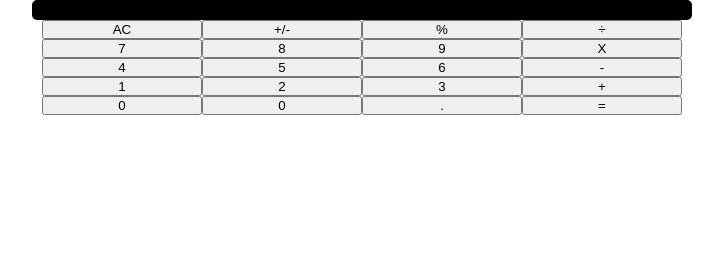
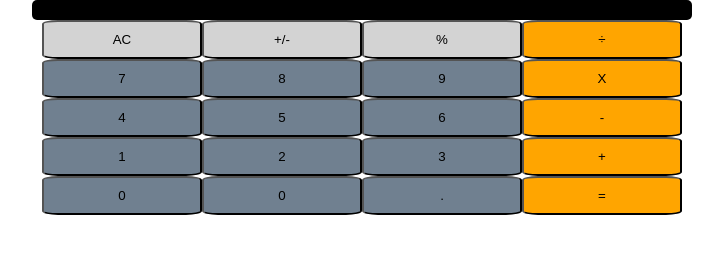
Before and after one commit to hollyashall/Calculator-Project, a plain HTML site: page index.html in a window 1280 px wide. Shown: the whole page, without its empty margins (278-1001 px from the left). Drawn offline with Linux system fonts and the light colour scheme.

Commit message:
addding button formatting

```diff
--- a/_display.scss
+++ b/_display.scss
@@ -1,6 +1,6 @@
 
 .display{
-  height: 40%;
+  height: 50px;
   width: 90%;
   background-color: black;
   border: none;
--- a/_keys.scss
+++ b/_keys.scss
@@ -4,6 +4,29 @@
   display: grid;
   grid-template-rows: repeat(5, 1fr);
   grid-template-columns: repeat(4, 1fr);
+  margin: auto;
+
+}
+
+.button{
+  height: 100%;
+  width: 100%;
+  padding: 10px;
+  gap: 20px;
+  border-radius: 10%;
+  text-align: center;
+    display: flex;
+    justify-content: center;
+    align-items: center;
+   background-color: slategray;
+
+}
+.button--firstRow{
+  background-color: lightgrey;
+}
+
+.button--finalColumnOrange{
+background-color: orange;
 }
 
 @media screen and (min-width: 768px) {
--- a/index.html
+++ b/index.html
@@ -14,31 +14,31 @@
 
     <main class="keys">
       <!-- //this is my first row -->
-      <button class="keys_mathSymbol--row1">AC</button>
-      <button class="keys_mathSymbol--row1">+/-</button>
-      <button class="keys_mathSymbol--row1">%</button>
-      <button class="keys_mathSymbol--row1">÷</button>
+      <button class="button button--firstRow">AC</button>
+      <button class="button button--firstRow">+/-</button>
+      <button class="button button--firstRow">%</button>
+      <button class="button button--finalColumnOrange">÷</button>
       <!-- this is my second row -->
 
-      <button>7</button>
-      <button>8</button>
-      <button>9</button>
-      <button>X</button>
+      <button class="button">7</button>
+      <button class="button">8</button>
+      <button class="button">9</button>
+      <button class="button button--finalColumnOrange">X</button>
       <!-- this is my third row -->
-      <button>4</button>
-      <button>5</button>
-      <button>6</button>
-      <button>-</button>
+      <button class="button">4</button>
+      <button class="button">5</button>
+      <button class="button">6</button>
+      <button class="button button--finalColumnOrange">-</button>
       <!-- this is my fourth row -->
-      <button>1</button>
-      <button>2</button>
-      <button>3</button>
-      <button>+</button>
+      <button class="button">1</button>
+      <button class="button">2</button>
+      <button class="button">3</button>
+      <button class="button button--finalColumnOrange">+</button>
       <!-- this is my fifth row -->
-      <button>0</button>
-      <button>0</button>
-      <button>.</button>
-      <button>=</button>
+      <button class="button">0</button>
+      <button class="button">0</button>
+      <button class="button">.</button>
+      <button class="button button--finalColumnOrange">=</button>
     </main>
   </body>
 </html>
```
Also changed, not shown: style.css, 1 other file.
